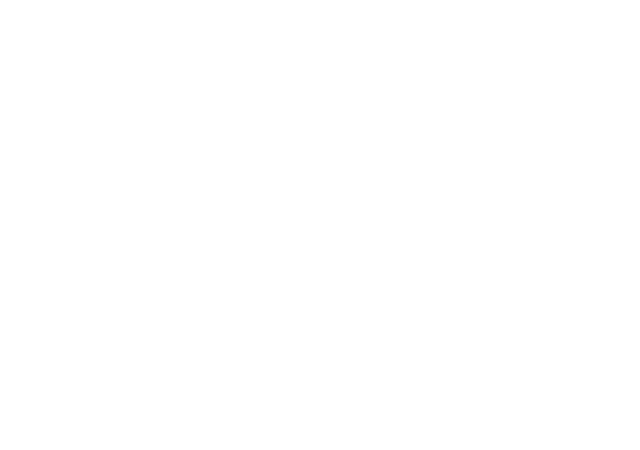
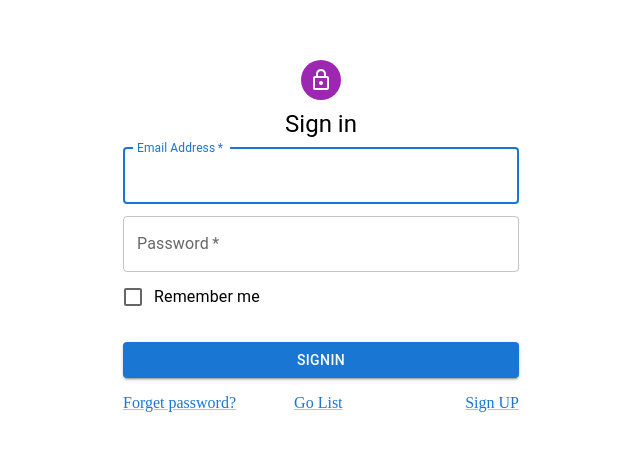
Before and after one commit to cvcvcx/vite-react-frontend, a React (Vite) app: page / in a window 1280 px wide. Before the commit this address had no page. Shown: the part 112-562 px from the top of the page, without its empty margins (319-959 px from the left). Built offline with nearby package versions, Linux system fonts and the light colour scheme.

Commit message:
[update] 깃헙페이지 자동디플로이

```diff
--- a/src/App.jsx
+++ b/src/App.jsx
@@ -1,4 +1,5 @@
 import React from "react";
+// import { Route, Routes } from "react-router-dom";
 import { Route, Routes } from "react-router-dom";
 import Layout from "./components/Layout";
 import Content from "./pages/Content";
@@ -8,7 +9,7 @@
 const App = () => {
   return (
     <Routes>
-      <Route path="/login" element={<Login />} />
+      <Route path={("/login", "/")} element={<Login />} />
       <Route element={<Layout />}>
         <Route path="/list" element={<GuestBookList />} />
         <Route path="/register" element={<RegisterContent />} />
--- a/src/main.jsx
+++ b/src/main.jsx
@@ -1,15 +1,15 @@
 import { QueryClient, QueryClientProvider } from "@tanstack/react-query";
 import React from "react";
 import ReactDOM from "react-dom/client";
-import { BrowserRouter } from "react-router-dom";
+import { HashRouter } from "react-router-dom";
 import App from "./App";
 const queryClient = new QueryClient();
 ReactDOM.createRoot(document.getElementById("root")).render(
   <React.StrictMode>
     <QueryClientProvider client={queryClient}>
-      <BrowserRouter>
+      <HashRouter>
         <App />
-      </BrowserRouter>
+      </HashRouter>
     </QueryClientProvider>
   </React.StrictMode>
 );
--- a/src/pages/Login.jsx
+++ b/src/pages/Login.jsx
@@ -65,7 +65,7 @@
               <Link>Forget password?</Link>
             </Grid>
             <Grid item xs>
-              <Link href="/list">Go List</Link>
+              <Link href="#/list">Go List</Link>
             </Grid>
             <Grid item>
               <Link>Sign UP</Link>
--- a/vite.config.js
+++ b/vite.config.js
@@ -1,5 +1,5 @@
+import react from "@vitejs/plugin-react";
 import { defineConfig } from "vite";
-import react from "@vitejs/plugin-react";
 
 // https://vitejs.dev/config/
 export default defineConfig({
@@ -7,7 +7,7 @@
   server: {
     proxy: {
       "/api": {
-        target: "http://localhost:8080",
+        target: "http://193.123.253.81:8080",
         changeOrigin: true,
         rewrite: (path) => path.replace(/^\/api/, ""),
         secure: false,
```
Also changed, not shown: package.json (+5 -2 lines), 1 other file (tests, documents, lock files or other folders).
